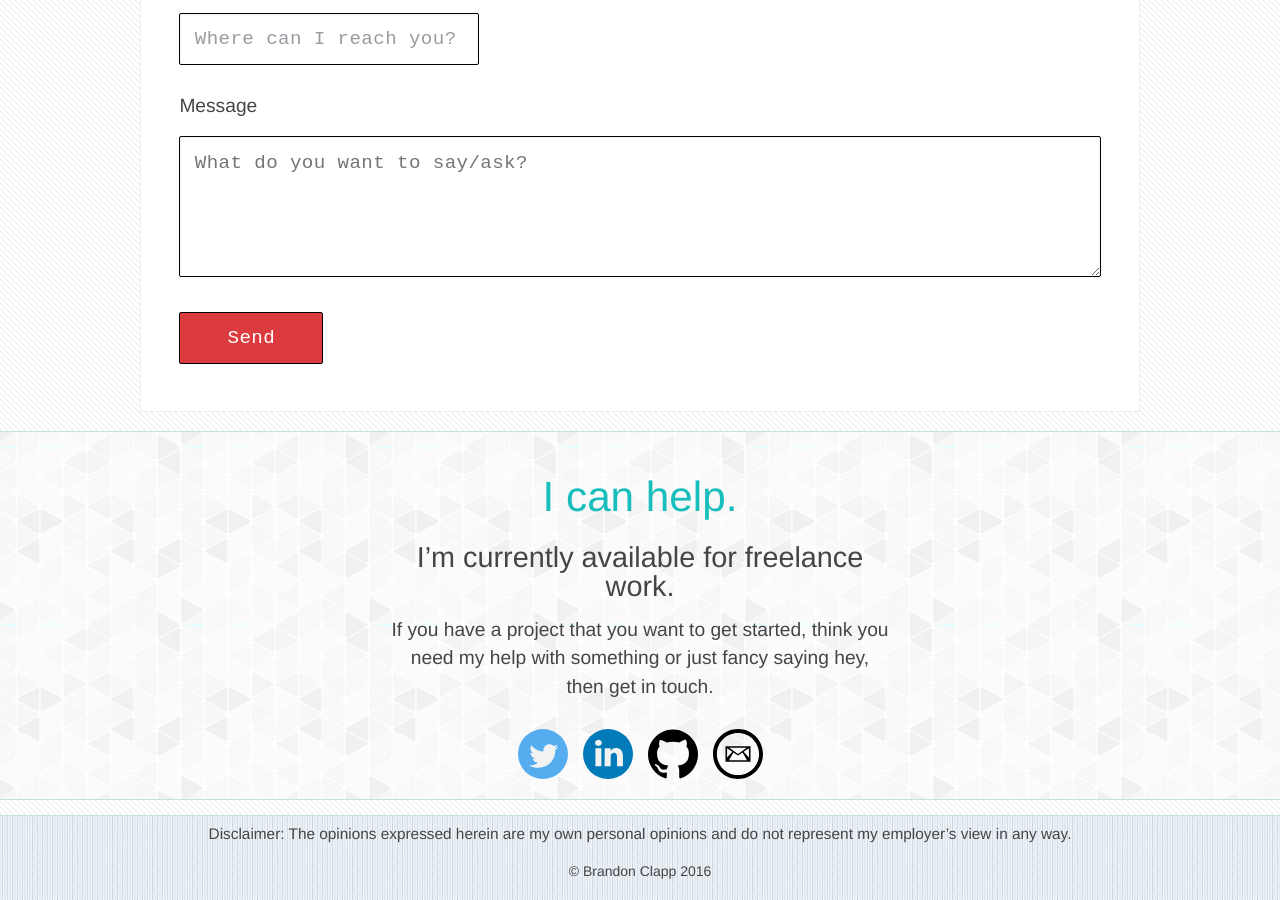
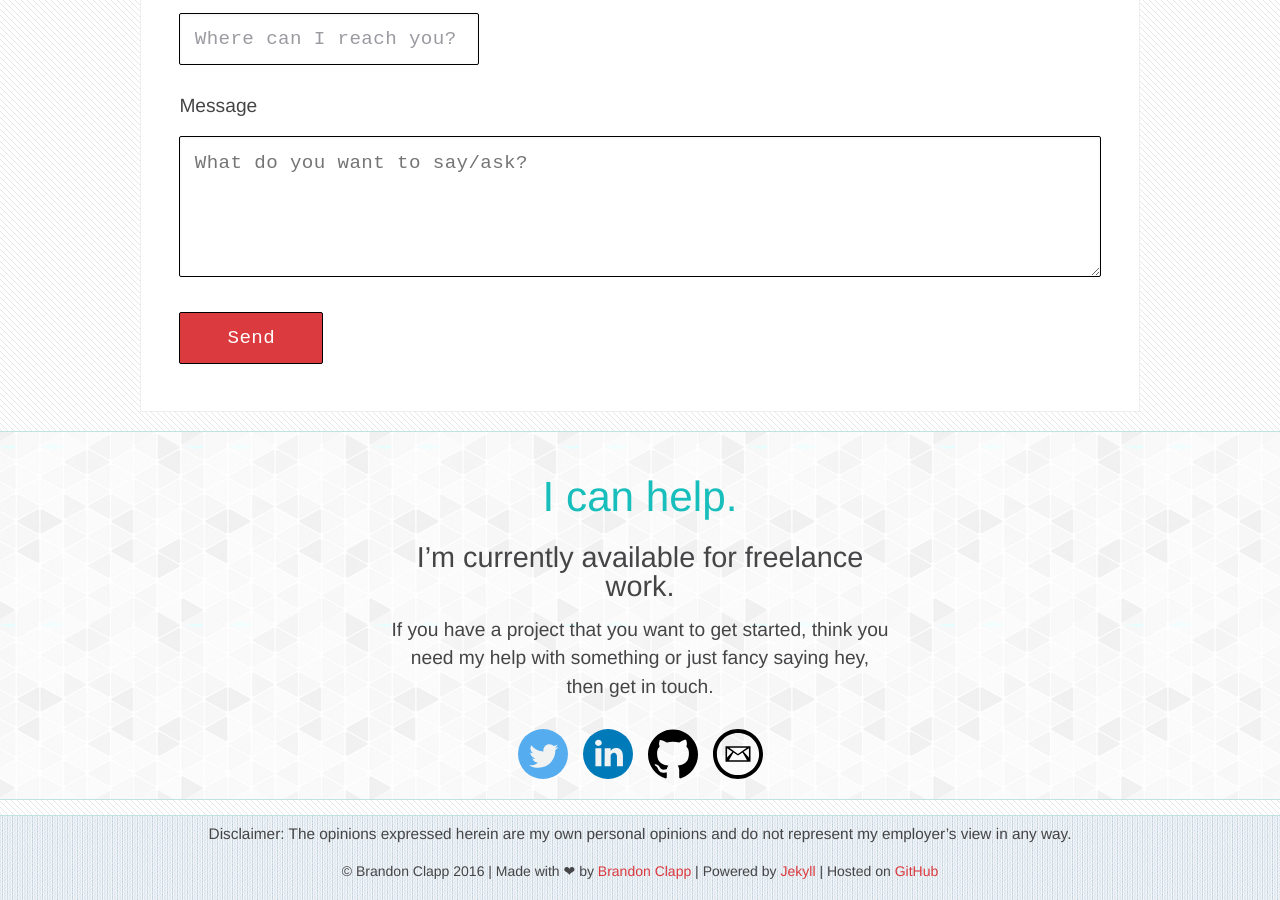
Before and after one commit to BrandonClapp/brandonclapp.github.io, a Jekyll site: the page built from contact.html, in a window 1280 px wide and 900 px high, scrolled down 633 px. Built offline with Jekyll 4.4.1, drawn with Linux system fonts in a browser that asks for light colours; some web fonts are replaced.

Commit message:
Update footer information

```diff
--- a/_includes/footer.html
+++ b/_includes/footer.html
@@ -25,6 +25,6 @@
     <div>
       <div class="disclaimer">Disclaimer: The opinions expressed herein are my own personal opinions and do not represent my employer’s view in any way.</div>
     </div>
-    <div class="copyright">&copy; Brandon Clapp 2016</div>
+    <div class="copyright">&copy; Brandon Clapp 2016 | Made with &#10084; by <a href="http://twitter.com/brandonclapp/" target="_blank">Brandon Clapp</a> | Powered by <a href="https://jekyllrb.com/" target="_blank">Jekyll</a> | Hosted on <a href="https://pages.github.com/" target="_blank">GitHub</a></div>
   </div>
 </footer>
--- a/contact.html
+++ b/contact.html
@@ -23,7 +23,7 @@ banner: contact
   <form id="contact-form">
       <div class="name form-item">
         <label>Name</label>
-        <input id="name" type="text" name="name" placeholder="What do they call you?" required="" />
+        <input id="name" type="text" name="name" placeholder="What do your friends call you?" required="" />
       </div>
 
       <div class="email form-item">
--- a/search.html
+++ b/search.html
@@ -7,7 +7,8 @@ layout: default
   <input type="text" id="search-box" name="query" />
   <input type="submit" value="search" />
 </form> -->
-
+<h3>Search Results</h3>
+<hr />
 <ul id="search-results"></ul>
 
 <!--
```
Also changed, not shown: 3 other files.
